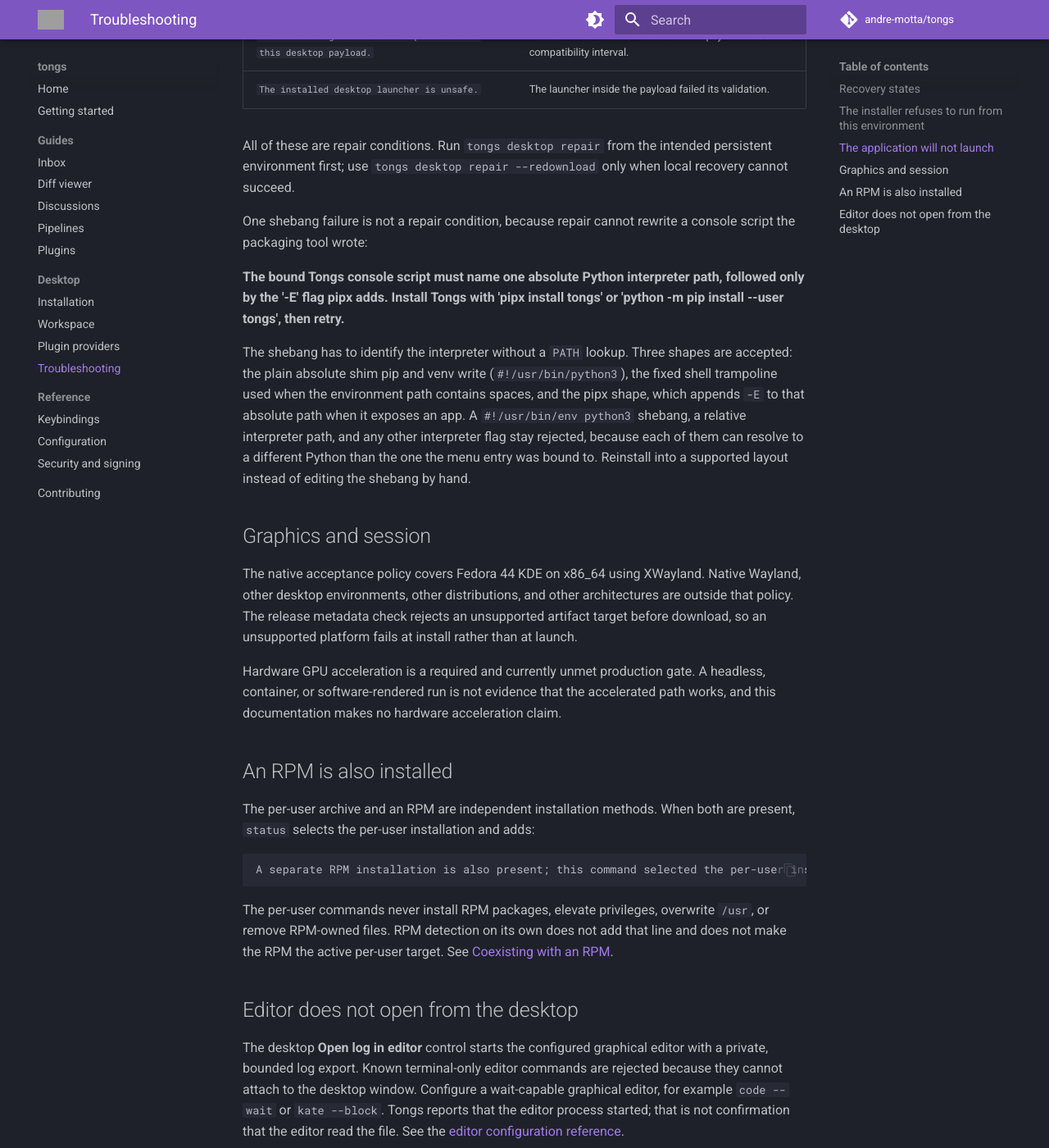
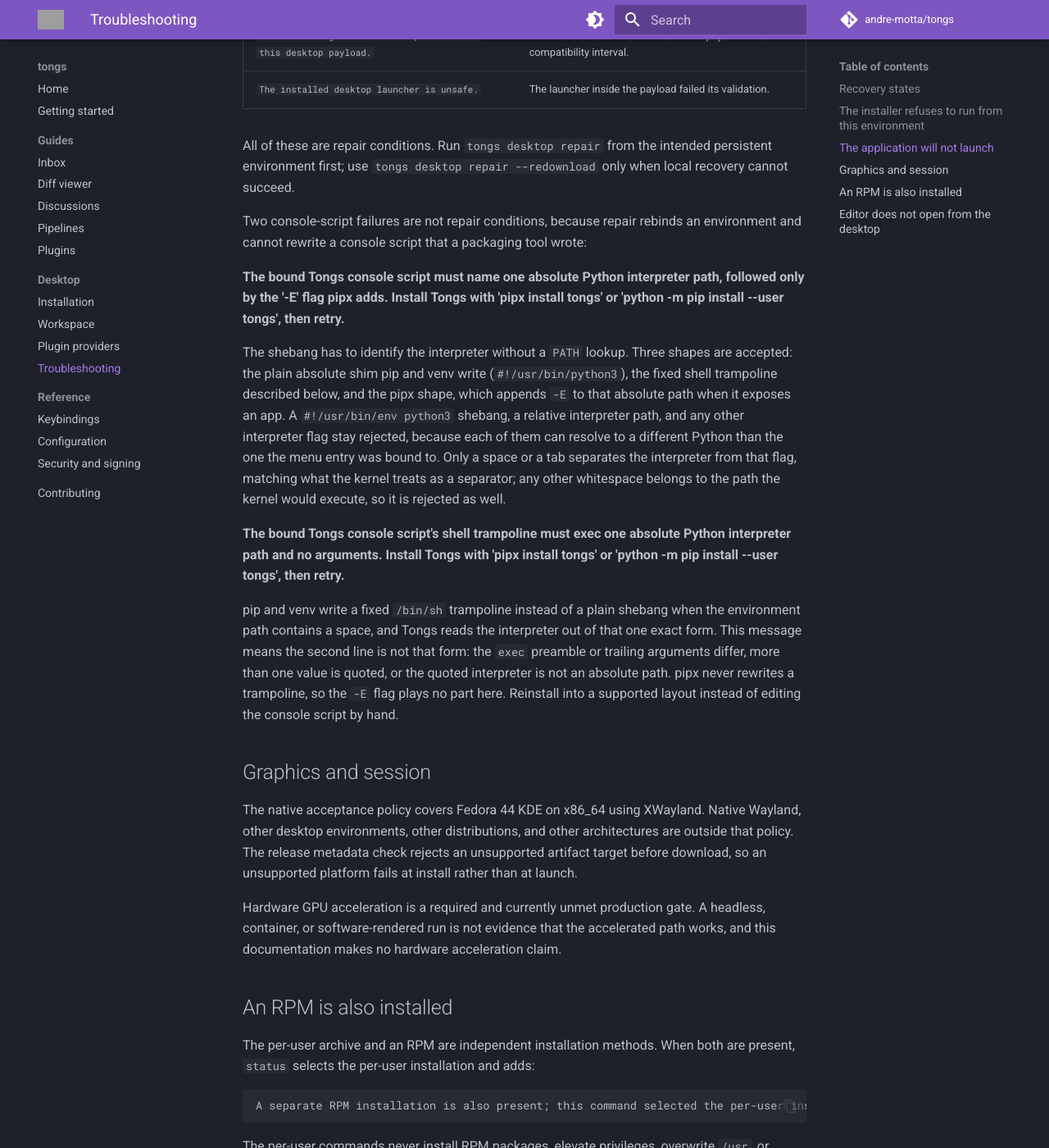
Before and after one commit to andre-motta/tongs, an MkDocs documentation site: the page built from docs/desktop/troubleshooting.md, in a window 1280 px wide and 1400 px high, scrolled down 2421 px. Shown: the whole window at 82% size. Built offline with MkDocs 1.6.1 and Material for MkDocs 9.7.7, drawn with Linux system fonts in a browser that asks for light colours; comment, search, counter and statistics services are not loaded; grey boxes are pictures that could not be loaded.

Commit message:
Refs #169: split the trampoline message and separate shebang tokens on ASCII space or tab only
Document the shell trampoline failure with its own wording and stop treating Unicode whitespace as a shebang separator.

Co-Authored-By: Claude Opus 5 <noreply@anthropic.com>
Signed-off-by: Andre Lustosa <alustosa@redhat.com>

```diff
--- a/docs/desktop/troubleshooting.md
+++ b/docs/desktop/troubleshooting.md
@@ -92,8 +92,8 @@ All of these are repair conditions. Run `tongs desktop repair` from the intended
 persistent environment first; use `tongs desktop repair --redownload` only when
 local recovery cannot succeed.
 
-One shebang failure is not a repair condition, because repair cannot rewrite a
-console script the packaging tool wrote:
+Two console-script failures are not repair conditions, because repair rebinds an
+environment and cannot rewrite a console script that a packaging tool wrote:
 
 **The bound Tongs console script must name one absolute Python interpreter path,
 followed only by the '-E' flag pipx adds. Install Tongs with 'pipx install tongs'
@@ -101,12 +101,25 @@ or 'python -m pip install --user tongs', then retry.**
 
 The shebang has to identify the interpreter without a `PATH` lookup. Three shapes
 are accepted: the plain absolute shim pip and venv write (`#!/usr/bin/python3`),
-the fixed shell trampoline used when the environment path contains spaces, and
-the pipx shape, which appends `-E` to that absolute path when it exposes an app.
-A `#!/usr/bin/env python3` shebang, a relative interpreter path, and any other
-interpreter flag stay rejected, because each of them can resolve to a different
-Python than the one the menu entry was bound to. Reinstall into a supported
-layout instead of editing the shebang by hand.
+the fixed shell trampoline described below, and the pipx shape, which appends
+`-E` to that absolute path when it exposes an app. A `#!/usr/bin/env python3`
+shebang, a relative interpreter path, and any other interpreter flag stay
+rejected, because each of them can resolve to a different Python than the one the
+menu entry was bound to. Only a space or a tab separates the interpreter from
+that flag, matching what the kernel treats as a separator; any other whitespace
+belongs to the path the kernel would execute, so it is rejected as well.
+
+**The bound Tongs console script's shell trampoline must exec one absolute Python
+interpreter path and no arguments. Install Tongs with 'pipx install tongs' or
+'python -m pip install --user tongs', then retry.**
+
+pip and venv write a fixed `/bin/sh` trampoline instead of a plain shebang when
+the environment path contains a space, and Tongs reads the interpreter out of
+that one exact form. This message means the second line is not that form: the
+`exec` preamble or trailing arguments differ, more than one value is quoted, or
+the quoted interpreter is not an absolute path. pipx never rewrites a trampoline,
+so the `-E` flag plays no part here. Reinstall into a supported layout instead of
+editing the console script by hand.
 
 ## Graphics and session
 
```
Also changed, not shown: 2 other files.
